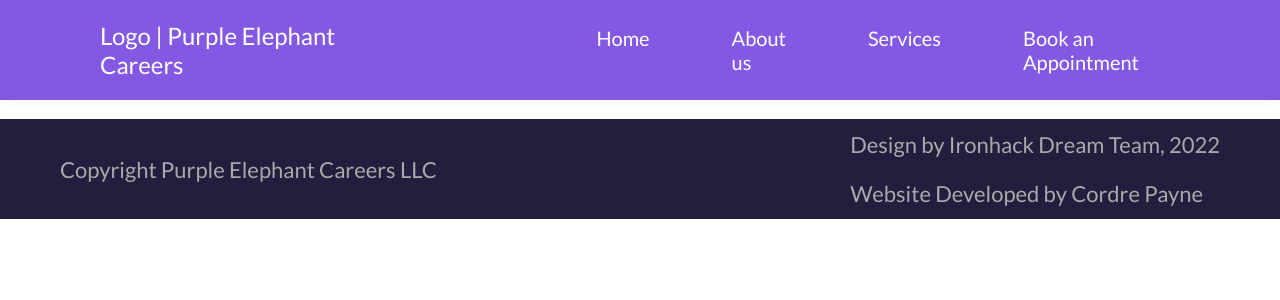
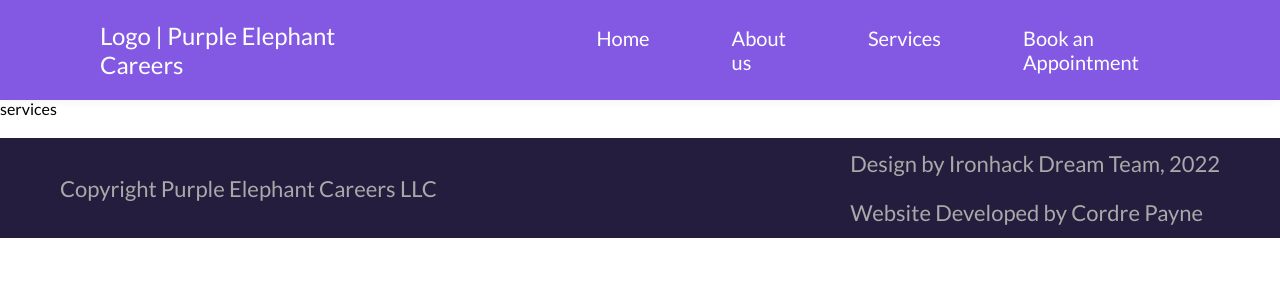
Before and after one commit to nokeen12/purpleelephantcareers, a React (Create React App) app: page /services in a window 1280 px wide. Shown: the top 300 px of the page. Built offline with nearby package versions, Linux system fonts and the light colour scheme.

Commit message:
Services page

```diff
--- a/src/App.js
+++ b/src/App.js
@@ -5,6 +5,7 @@
 import Footer from './components/Footer/Footer';
 import About from './pages/About';
 import Testimonials from './pages/Testimonials';
+import Services from './pages/Services';
 
 function App() {
   return (
@@ -16,6 +17,7 @@
           <Route path='/home' element={ <Homepage /> }/>
           <Route path='/about' element={ <About /> }/>
           <Route path='/testimonials' element={ <Testimonials /> }/>
+          <Route path='/services' element={ <Services /> }/>
         </Routes>
       </div>
       <Footer />
--- /dev/null
+++ b/src/pages/Services.js
@@ -0,0 +1,8 @@
+function Services(){
+    return(
+        <div>
+            services
+        </div>
+    )
+}
+export default Services;
```
